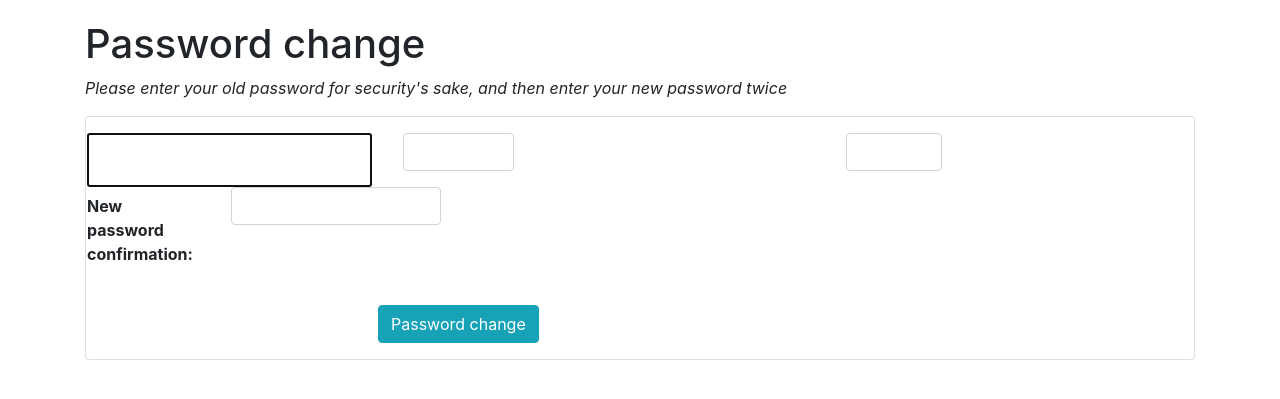
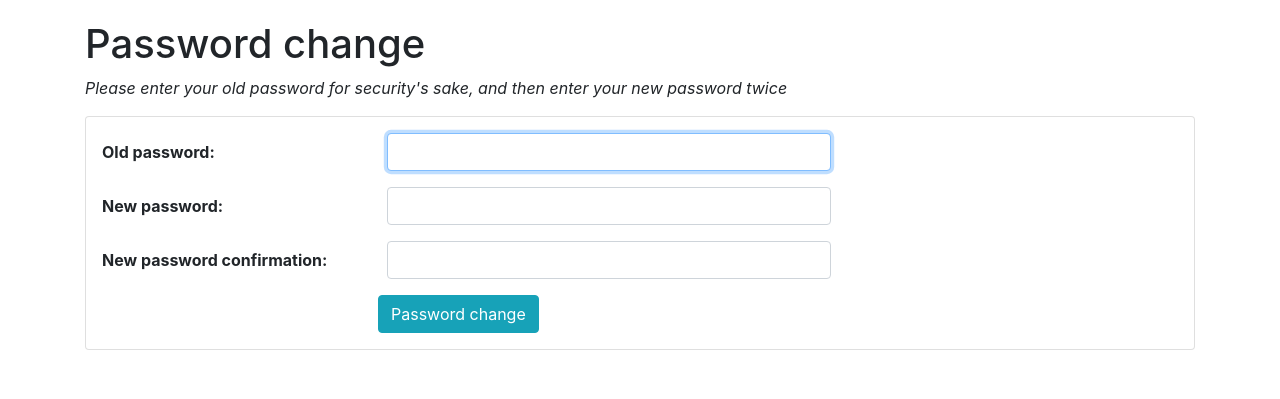
Before and after one commit to danpung2/python_webProgramming, a Django app: page /admin/password_change/ in a window 1280 px wide. Shown: the part 70-469 px from the top of the page. Run offline with Django 3.2, Linux system fonts and the light colour scheme; a user stored in the database is signed in; parts of the project's set-up code (start-up, migrations or seed data) failed here and were passed over; some libraries are stand-ins or nearby versions.

Commit message:
MODIFIED Change password

```diff
--- a/ch99/templates/registration/password_change_form.html
+++ b/ch99/templates/registration/password_change_form.html
@@ -14,12 +14,13 @@
 {% endif %}
 <form action="." method="post" class="card pt-3">{% csrf_token %}
     <div class="form-group row">
-        {{ form.old_password|add_class:"col-form-label col-sm-3 ml-3 font-weight-bold" }}
+        {{ form.old_password|add_label_class:"col-form-label col-sm-3 ml-3 font-weight-bold" }}
         <div class="col-sm-5">
             {{ form.old_password|add_class:"form-control"|attr:"autofocus" }}
         </div>
+    </div>
     <div class="form-group row">
-            {{ form.old_password1|add_label_class:"col-form-label col-sm-3 ml-3 font-weight-bold" }}
+        {{ form.new_password1|add_label_class:"col-form-label col-sm-3 ml-3 font-weight-bold" }}
         <div class="col-sm-5">
             {{ form.new_password1|add_class:"form-control" }}
         </div>
@@ -30,7 +31,6 @@
             {{ form.new_password2|add_class:"form-control" }}
         </div>
     </div>
-    </div>
     <div class="form-group">
         <div class="offset-sm-3 col-sm-5">
             <input type="submit" value="Password change" class="btn btn-info"/>
```
Also changed, not shown: ch99/db.sqlite3. Lines whose indentation alone changed are shown as unchanged.
